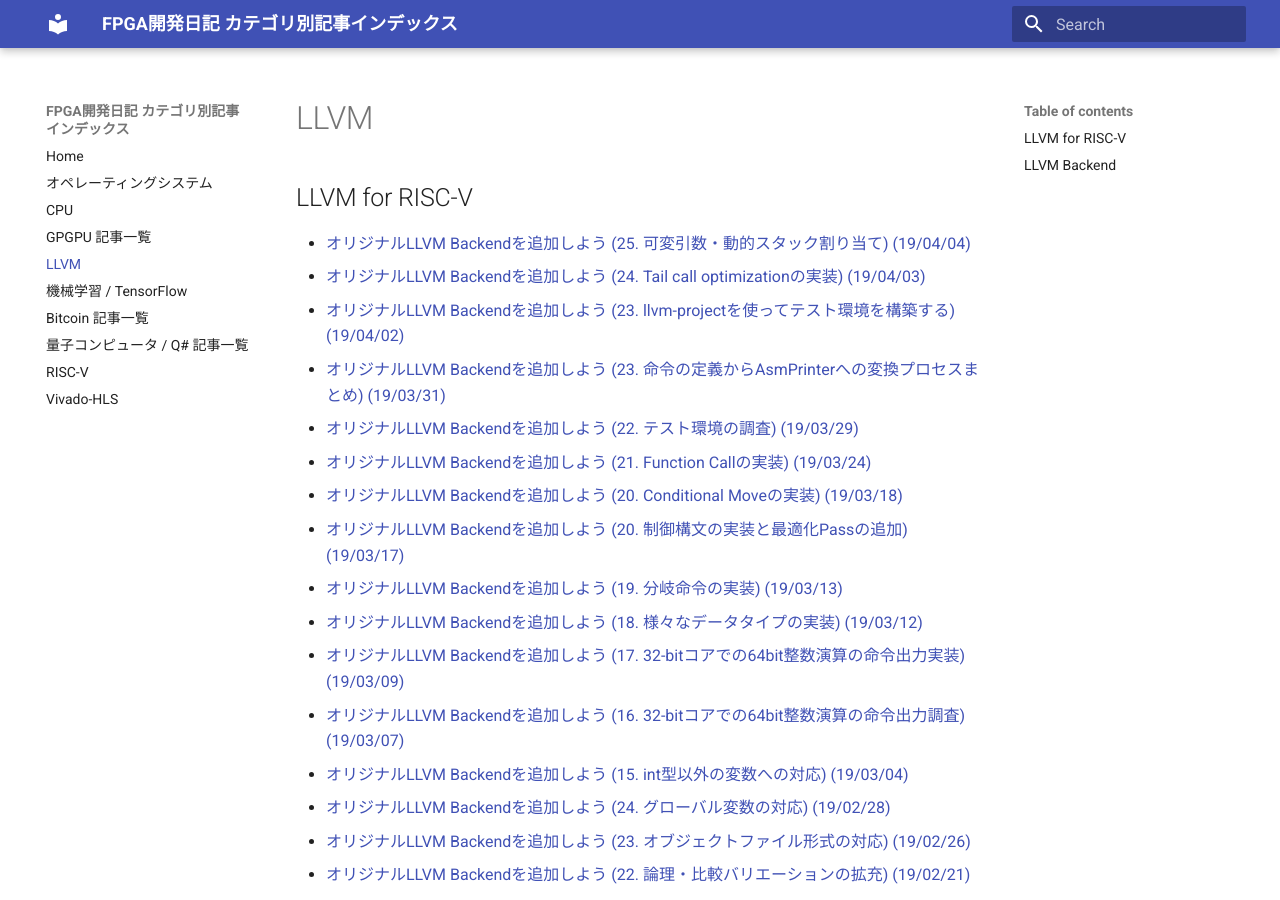
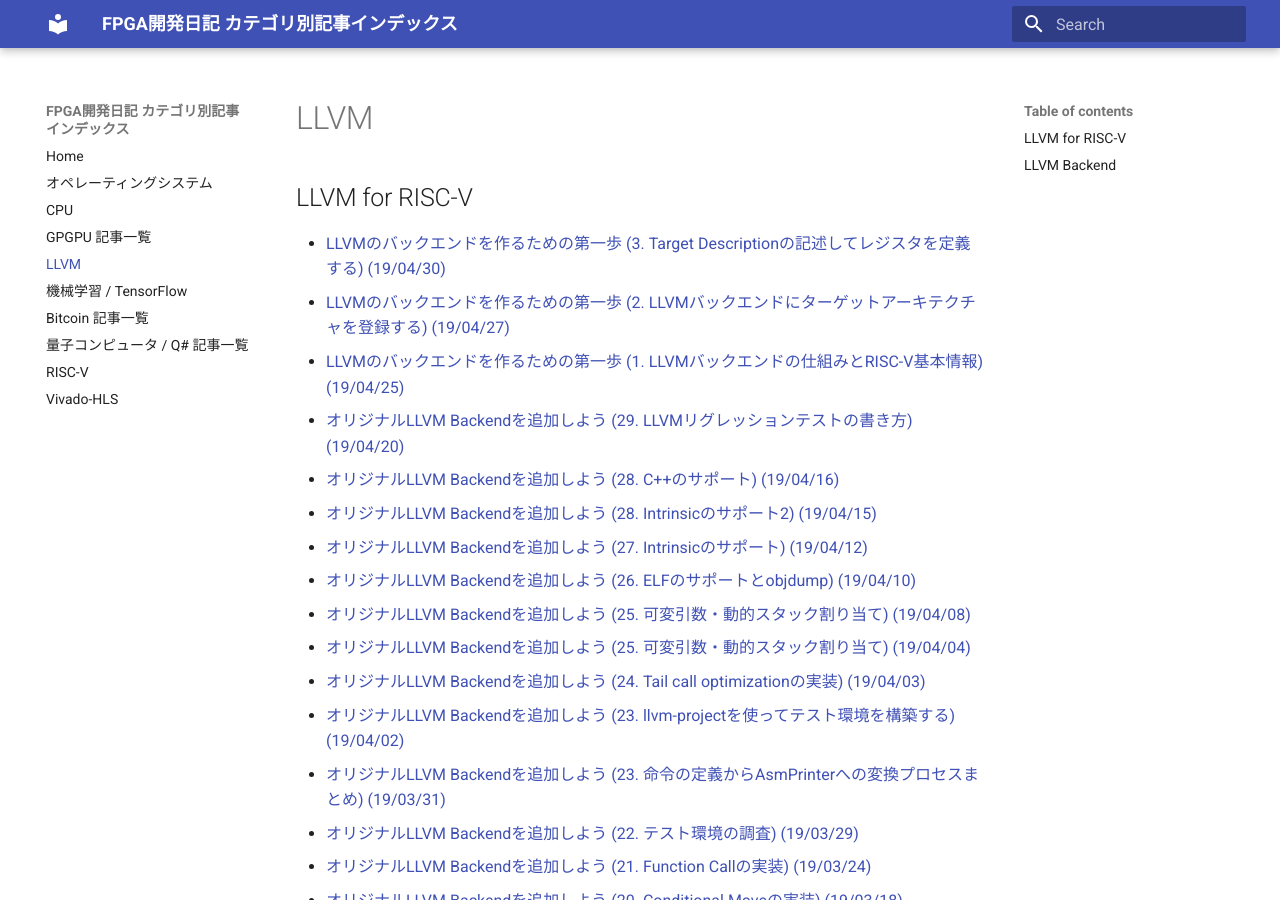
Before and after one commit to i4kimura/github_pages, an MkDocs documentation site: the page built from docs/llvm.md, in a window 1280 px wide and 900 px high. Built offline with MkDocs 1.6.1 and Material for MkDocs 9.7.7, drawn with Linux system fonts in a browser that asks for light colours.

Commit message:
Func: add 2019/04 entries

```diff
--- a/docs/llvm.md
+++ b/docs/llvm.md
@@ -2,6 +2,16 @@
 
 ## LLVM for RISC-V
 
+- [LLVMのバックエンドを作るための第一歩 (3. Target Descriptionの記述してレジスタを定義する) (19/04/30)](http://msyksphinz.hatenablog.com/entry/2019/04/30/040000)
+- [LLVMのバックエンドを作るための第一歩 (2. LLVMバックエンドにターゲットアーキテクチャを登録する) (19/04/27)](http://msyksphinz.hatenablog.com/entry/2019/04/27/040000)
+- [LLVMのバックエンドを作るための第一歩 (1. LLVMバックエンドの仕組みとRISC-V基本情報) (19/04/25)](http://msyksphinz.hatenablog.com/entry/2019/04/25/040000)
+
+- [オリジナルLLVM Backendを追加しよう (29. LLVMリグレッションテストの書き方) (19/04/20)](http://msyksphinz.hatenablog.com/entry/2019/04/20/040000)
+- [オリジナルLLVM Backendを追加しよう (28. C++のサポート) (19/04/16)](http://msyksphinz.hatenablog.com/entry/2019/04/16/040000)
+- [オリジナルLLVM Backendを追加しよう (28. Intrinsicのサポート2) (19/04/15)](http://msyksphinz.hatenablog.com/entry/2019/04/15/040000)
+- [オリジナルLLVM Backendを追加しよう (27. Intrinsicのサポート) (19/04/12)](http://msyksphinz.hatenablog.com/entry/2019/04/12/040000)
+- [オリジナルLLVM Backendを追加しよう (26. ELFのサポートとobjdump) (19/04/10)](http://msyksphinz.hatenablog.com/entry/2019/04/10/040000)
+- [オリジナルLLVM Backendを追加しよう (25. 可変引数・動的スタック割り当て) (19/04/08)](http://msyksphinz.hatenablog.com/entry/2019/04/08/040000)
 - [オリジナルLLVM Backendを追加しよう (25. 可変引数・動的スタック割り当て) (19/04/04)](http://msyksphinz.hatenablog.com/entry/2019/04/04/040000)
 - [オリジナルLLVM Backendを追加しよう (24. Tail call optimizationの実装) (19/04/03)](http://msyksphinz.hatenablog.com/entry/2019/04/03/040000)
 - [オリジナルLLVM Backendを追加しよう (23. llvm-projectを使ってテスト環境を構築する) (19/04/02)](http://msyksphinz.hatenablog.com/entry/2019/04/02/040000)
```
Also changed, not shown: docs/riscv.md (+15 -0 lines).
